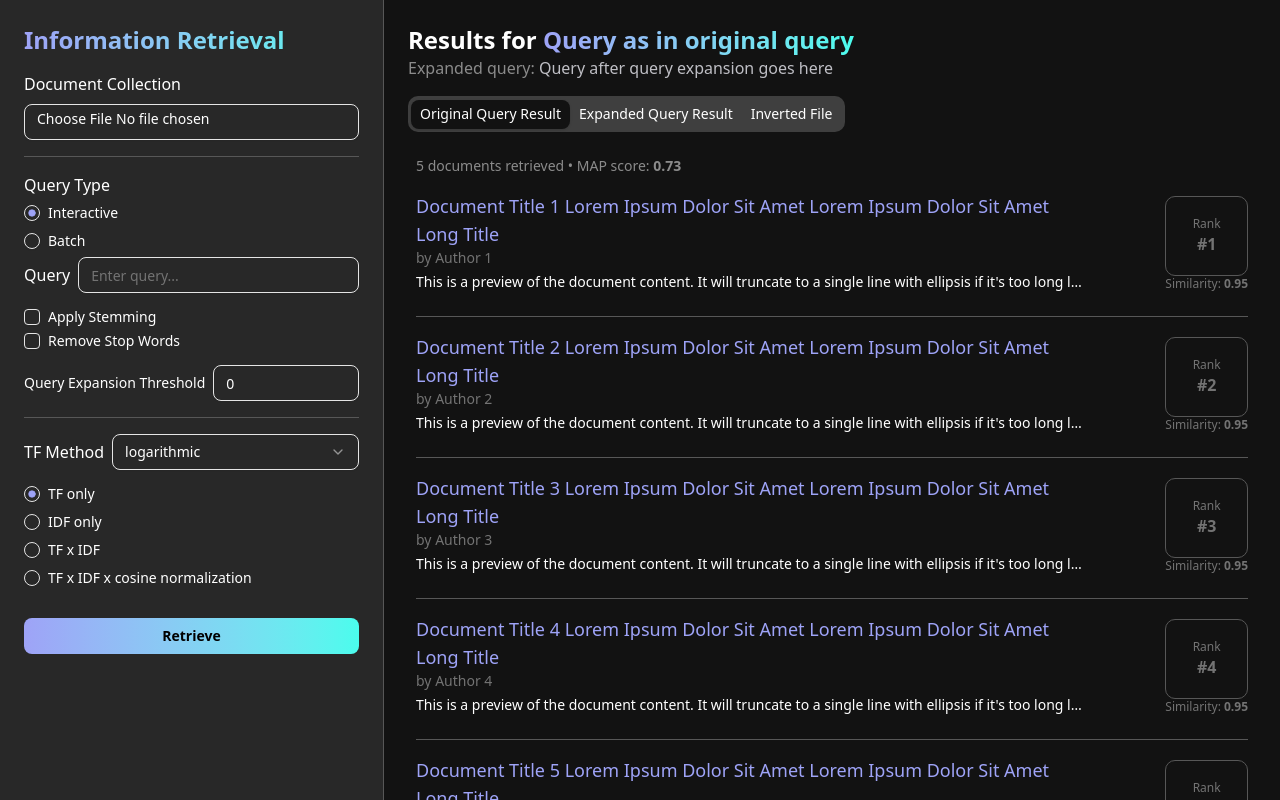
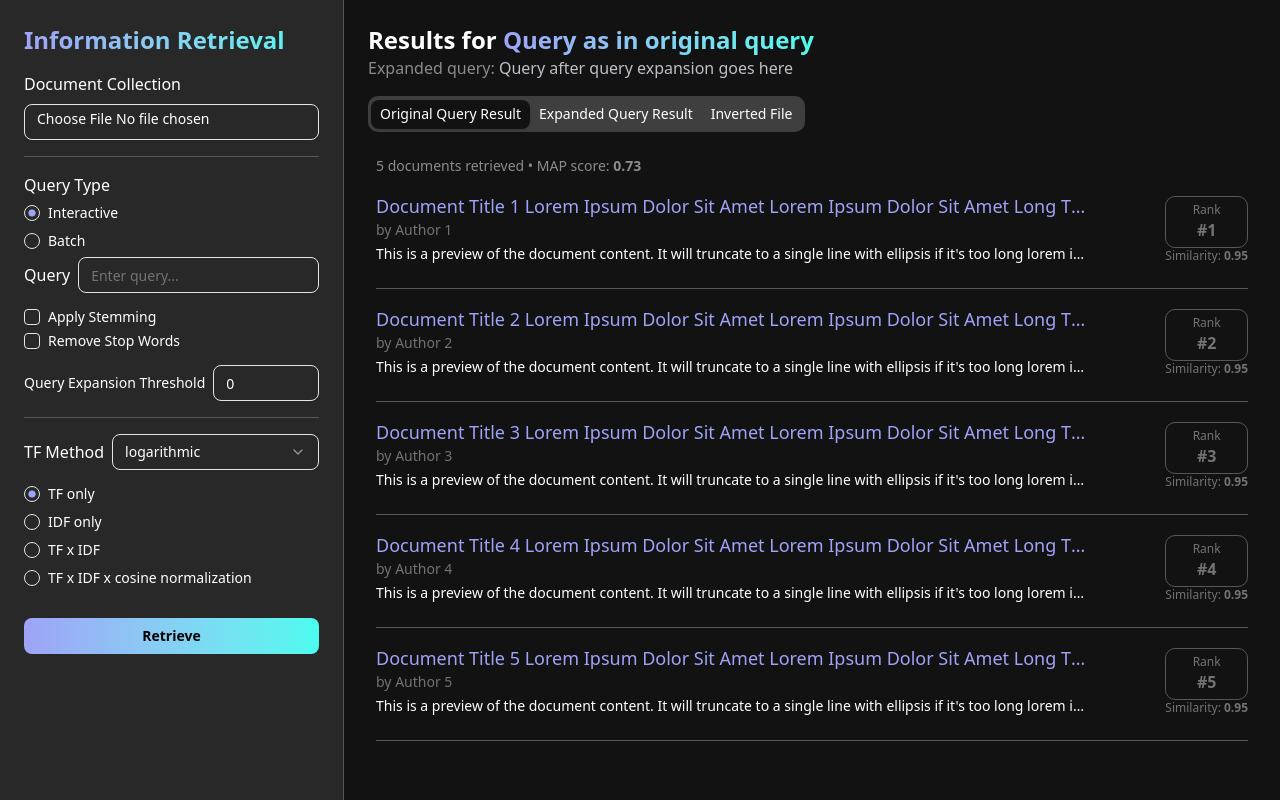
Before and after one commit to arleenchr/IR-System-FE, a Next.js app: page / in a window 1280 px wide. Built offline with nearby package versions, Linux system fonts and the light colour scheme.

Commit message:
fix: document preview title, sidebar responsive

```diff
--- a/src/components/ui/document-preview.tsx
+++ b/src/components/ui/document-preview.tsx
@@ -14,7 +14,9 @@ export default function DocumentPreview({
     return (
         <div className="flex flex-row gap-20 mb-6 w-full">
             <div className="flex flex-grow flex-col min-w-0">
-                <h3 className="text-lg font-medium text-primary">{title}</h3>
+                <h3 className="truncate overflow-hidden whitespace-nowrap text-lg font-medium text-primary">
+                    {title}
+                </h3>
                 <p className="text-sm text-muted-foreground">by {author}</p>
                 <p className="truncate overflow-hidden whitespace-nowrap text-sm mt-1">
                     {content}
--- a/src/components/ui/retrieval-form.tsx
+++ b/src/components/ui/retrieval-form.tsx
@@ -19,7 +19,7 @@ export function RetrievalForm() {
     const [queryType, setQueryType] = useState("interactive");
 
     return (
-        <aside className="w-full max-w-sm p-6 bg-sidebar border-r overflow-y-auto custom-scrollbar">
+        <aside className="w-86 min-w-0 p-6 bg-sidebar border-r overflow-y-auto custom-scrollbar">
             <h1 className="text-2xl font-bold mb-4 bg-gradient-to-r from-[#9EA3F7] to-[#4AFCED] bg-clip-text text-transparent">
                 Information Retrieval
             </h1>
```
